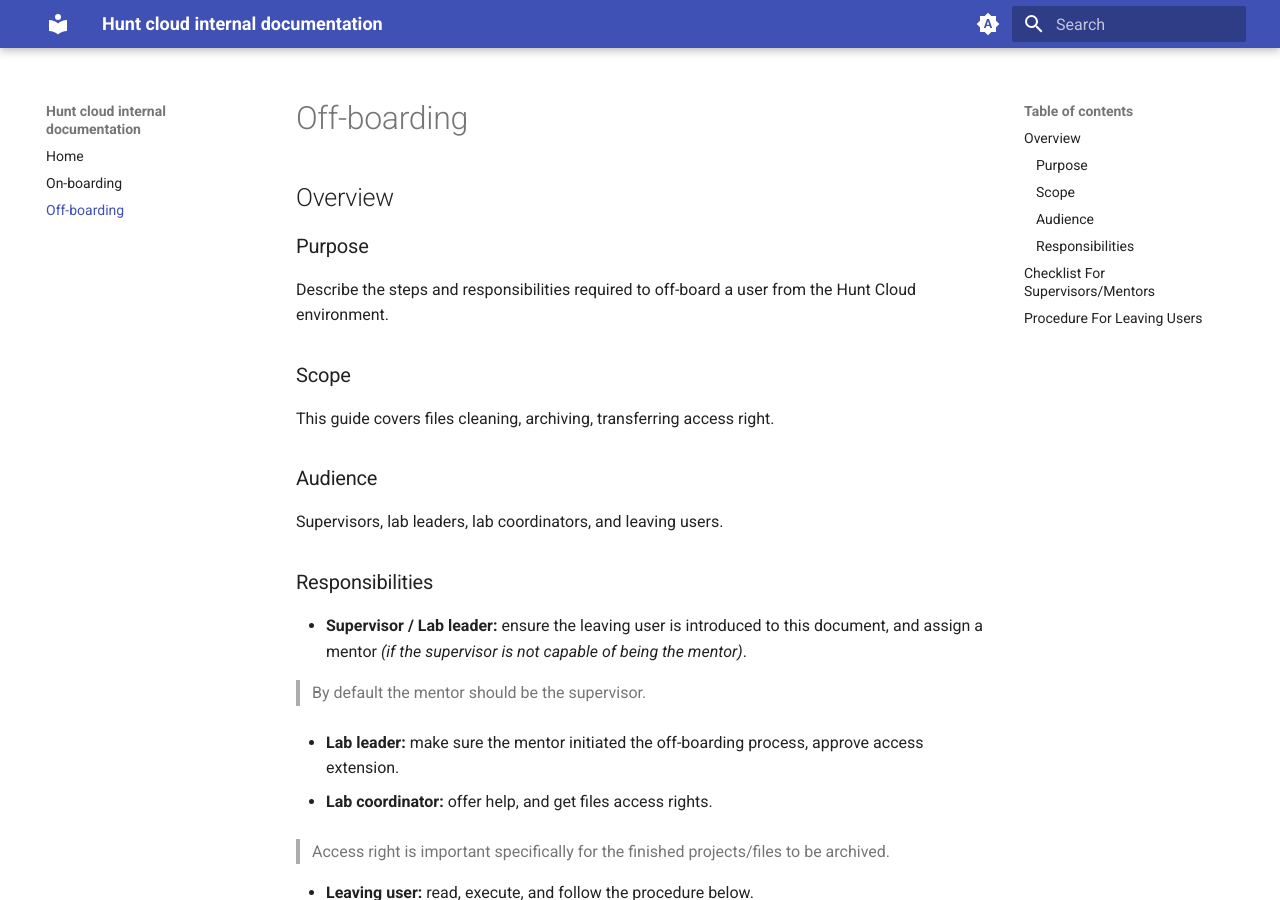
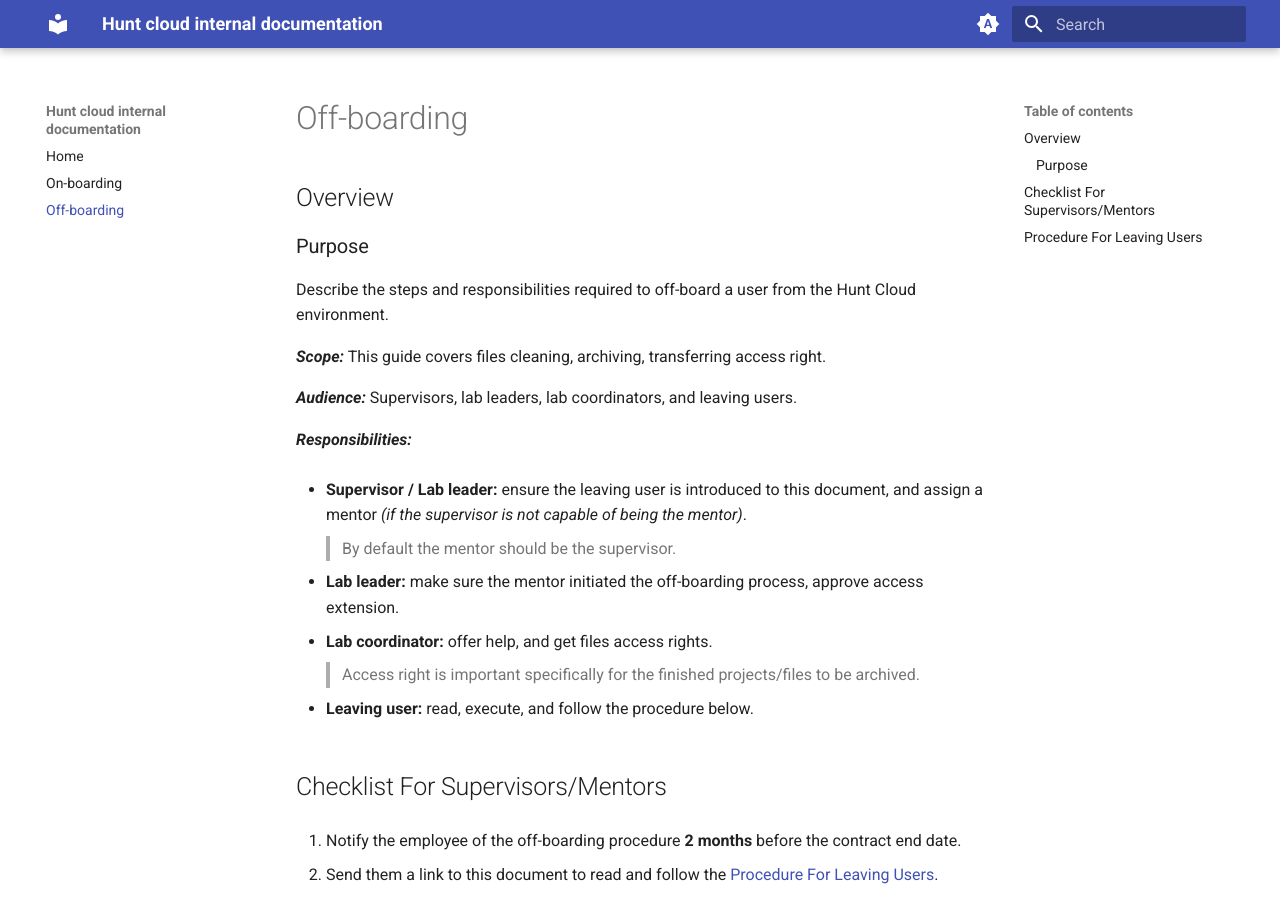
Before and after one commit to skarrea/HC-docs, an MkDocs documentation site: the page built from docs/off-boarding.md, in a window 1280 px wide and 900 px high. Built offline with MkDocs 1.6.1 and Material for MkDocs 9.7.7, drawn with Linux system fonts in a browser that asks for light colours.

Commit message:
minor formatting of off-boarding document

```diff
--- a/docs/off-boarding.md
+++ b/docs/off-boarding.md
@@ -6,25 +6,21 @@
 
 Describe the steps and responsibilities required to off-board a user from the Hunt Cloud environment.
 
-### Scope
+***Scope:*** This guide covers files cleaning, archiving, transferring access right.
 
-This guide covers files cleaning, archiving, transferring access right.
+***Audience:*** Supervisors, lab leaders, lab coordinators, and leaving users.
 
-### Audience
-
-Supervisors, lab leaders, lab coordinators, and leaving users.
-
-### Responsibilities
+***Responsibilities:***
 
 - **Supervisor / Lab leader:** ensure the leaving user is introduced to this document, and assign a mentor _(if the supervisor is not capable of being the mentor)_.
 
-  > By default the mentor should be the supervisor.
+	> By default the mentor should be the supervisor.
 
 - **Lab leader:** make sure the mentor initiated the off-boarding process, approve access extension.
 
 - **Lab coordinator:** offer help, and get files access rights.
 
-  > Access right is important specifically for the finished projects/files to be archived.
+	> Access right is important specifically for the finished projects/files to be archived.
 
 - **Leaving user:** read, execute, and follow the procedure below.
 
@@ -48,15 +44,15 @@
 
    - **Finished projects**
 
-     > These are projects that you, and any collaborators, have fully completed. The work is finalized, publications or results have been produced, and no further development is expected. However, the data or outputs may still be needed later (e.g., datasets supporting a published paper or essential project code or files).
+	 > These are projects that you, and any collaborators, have fully completed. The work is finalized, publications or results have been produced, and no further development is expected. However, the data or outputs may still be needed later (e.g., datasets supporting a published paper or essential project code or files).
 
    - **Discontinued projects**
 
-     > These are projects that were started but will not be continued now or in the future, either by you or your collaborators. The work remains incomplete, and no follow-up activity is planned.
+	 > These are projects that were started but will not be continued now or in the future, either by you or your collaborators. The work remains incomplete, and no follow-up activity is planned.
 
    - **Ongoing projects**
 
-     > These are projects that are still in active progress. Work will continue after your departure, either by you (if applicable) or by other team members/collaborators.
+	 > These are projects that are still in active progress. Work will continue after your departure, either by you (if applicable) or by other team members/collaborators.
 
 3. For **Finished project** data:
 
@@ -74,7 +70,7 @@
 
    - Transfer the access rights of the project files to the lab coordinator.
 
-     > Contact lab coordinator to help doing this.
+	 > Contact lab coordinator to help doing this.
 
 4. For **Discontinued project** data:
 
@@ -90,7 +86,7 @@
 
    - Transfer the access rights for the project files to your collaborators, supervisor, or lab coordinator (In this order, or based on the arrangements you make).
 
-     > Contact lab coordinator to help doing this.
+	 > Contact lab coordinator to help doing this.
 
 6. If you have data or files on node labs:
 
```
